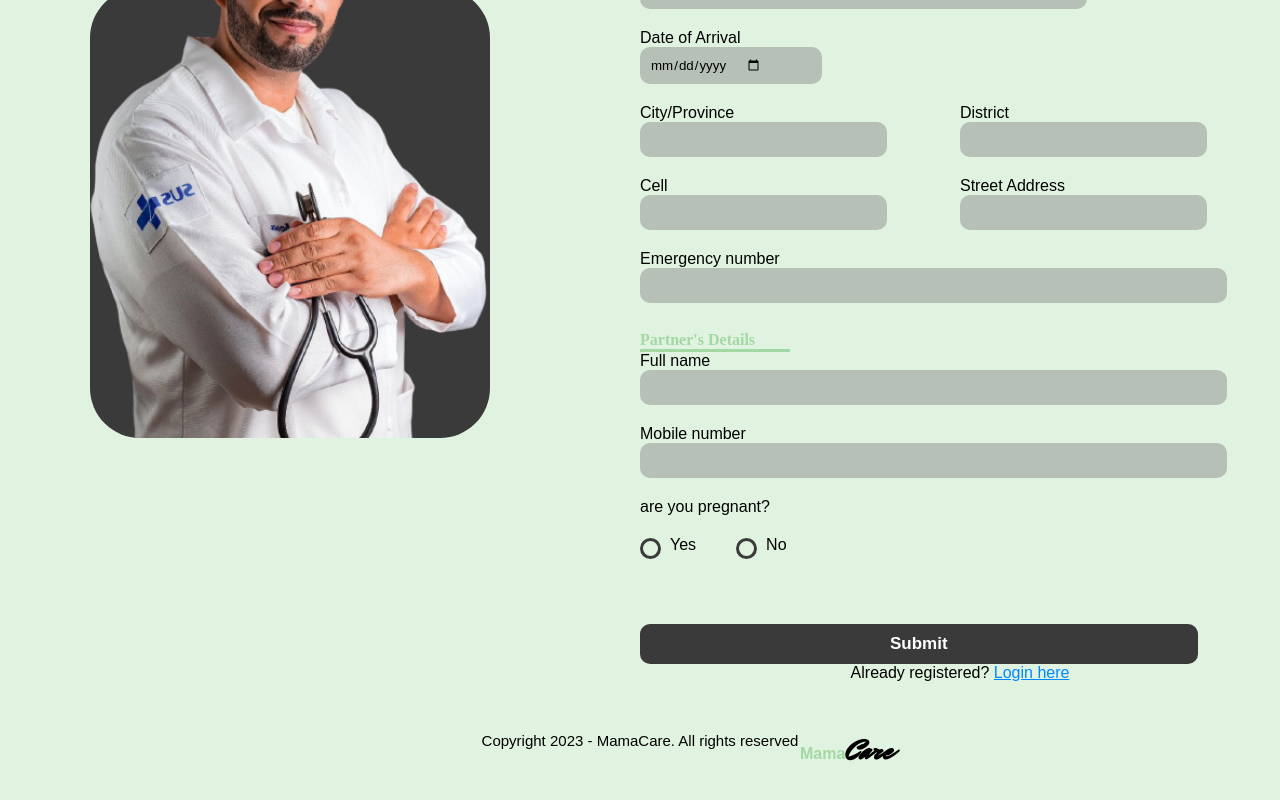
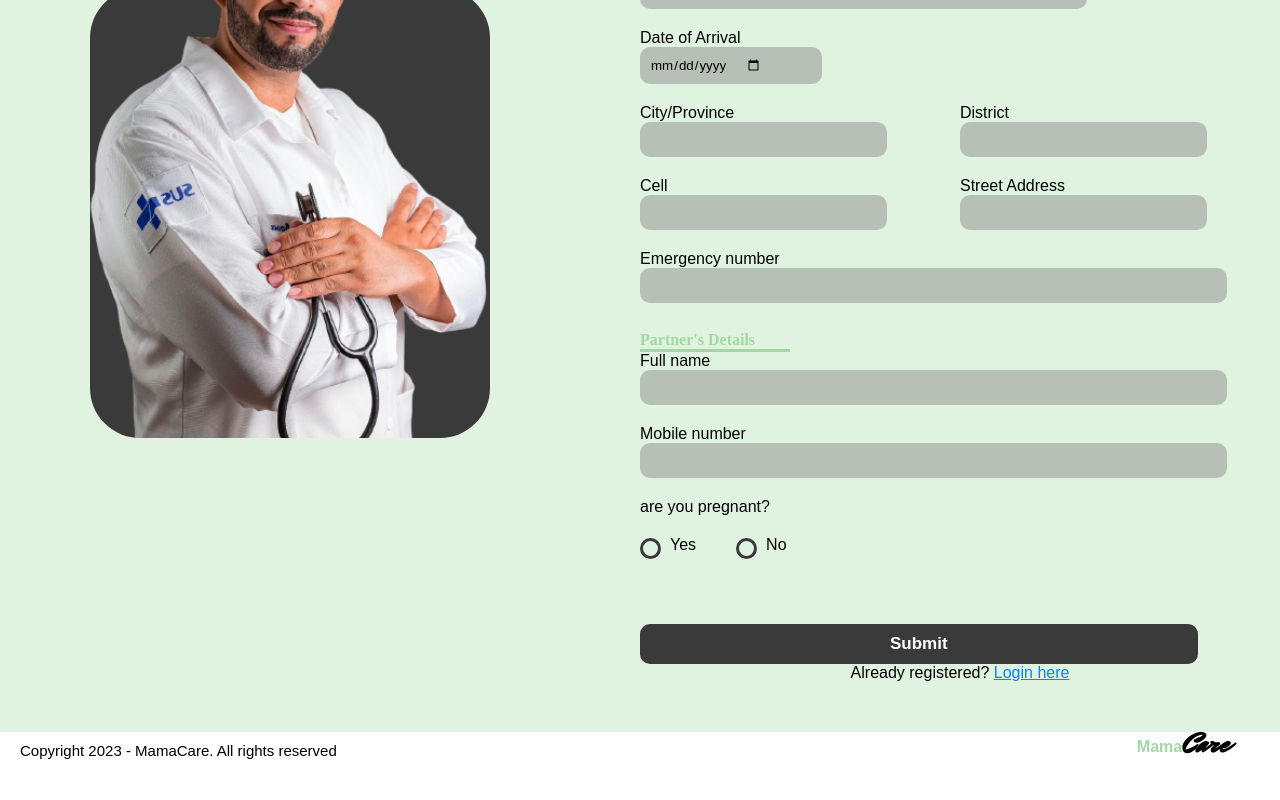
Before and after one commit to Igire-Rwanda/Infant-healthy-assurance, a React (Create React App) app: page /register in a window 1280 px wide. Shown: the part 386-1186 px from the top of the page. Built offline with nearby package versions, Linux system fonts and the light colour scheme.

Commit message:
adding footer's css

```diff
--- a/src/styles/changes.css
+++ b/src/styles/changes.css
@@ -21,3 +21,12 @@
    margin-left: -20px;
    margin-top: 20px;
 }
+#home-footer{
+    display: flex;
+    background-color: white;
+    height: 40px;
+    margin-top: 10px;
+}
+#home-footer-second{
+    margin-left: 20px;
+}
```
